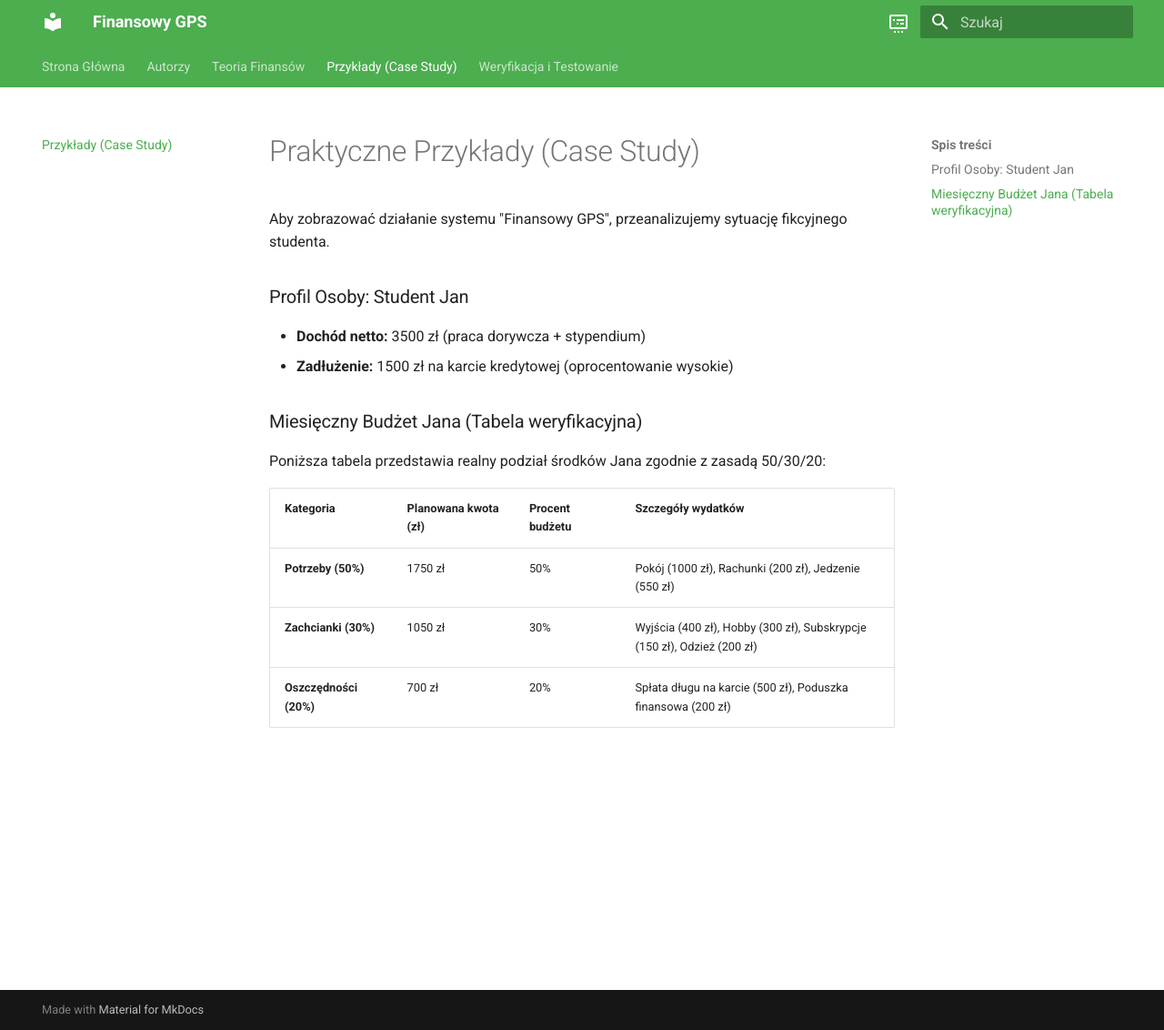
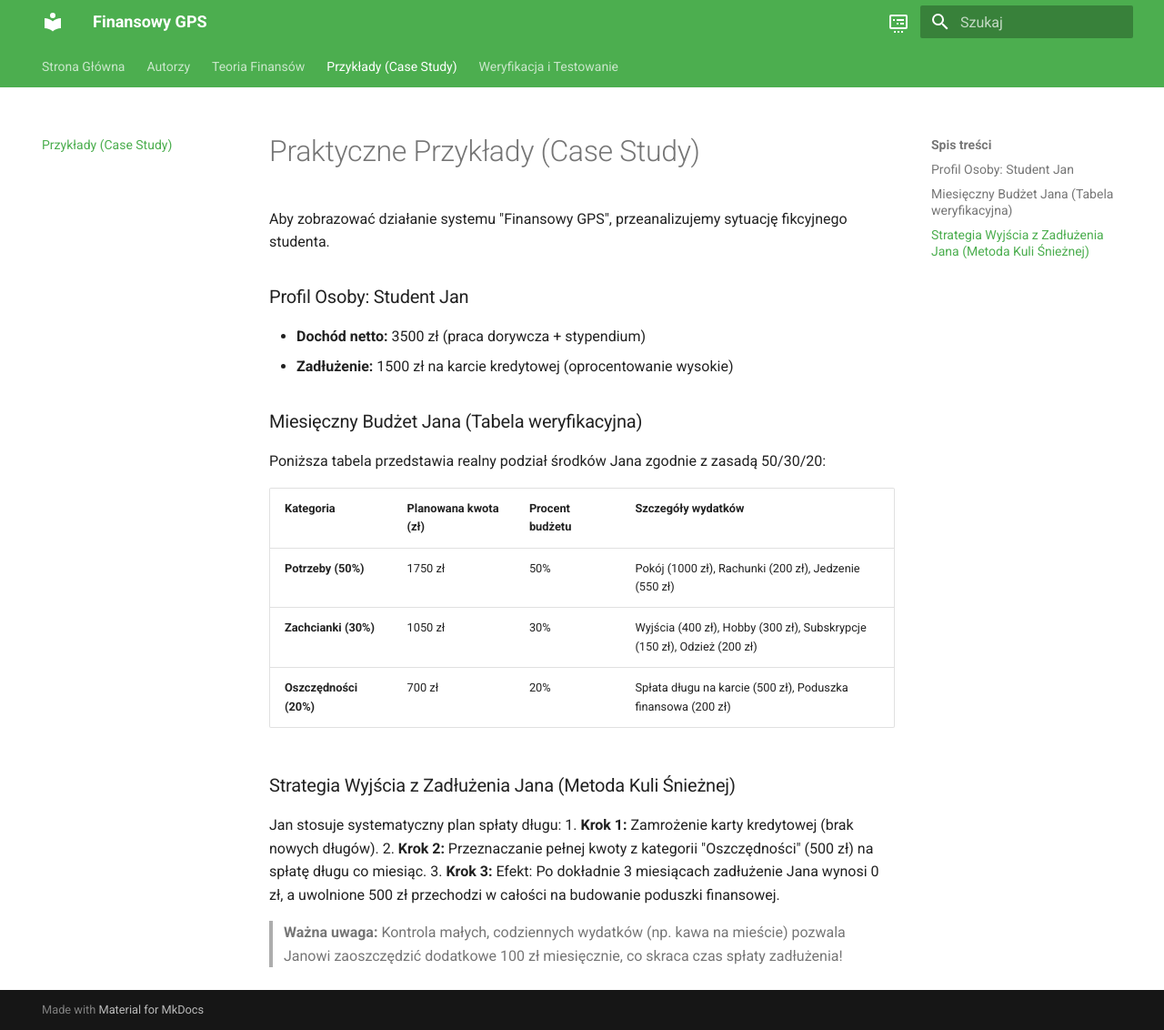
Before and after one commit to Anateims/swpz-projekt-dev, an MkDocs documentation site: the page built from docs/przyklady.md, in a window 1280 px wide and 1132 px high. Shown: the whole window at 91% size. Built offline with MkDocs 1.6.1 and Material for MkDocs 9.7.7, drawn with Linux system fonts in a browser that asks for light colours.

Commit message:
docs: dodanie strategii splaty zadluzenia metoda kuli snieznej

```diff
--- a/docs/przyklady.md
+++ b/docs/przyklady.md
@@ -14,3 +14,11 @@ Poniższa tabela przedstawia realny podział środków Jana zgodnie z zasadą 50
 | **Potrzeby (50%)** | 1750 zł | 50% | Pokój (1000 zł), Rachunki (200 zł), Jedzenie (550 zł) |
 | **Zachcianki (30%)**| 1050 zł | 30% | Wyjścia (400 zł), Hobby (300 zł), Subskrypcje (150 zł), Odzież (200 zł) |
 | **Oszczędności (20%)**| 700 zł | 20% | Spłata długu na karcie (500 zł), Poduszka finansowa (200 zł) |
+
+### Strategia Wyjścia z Zadłużenia Jana (Metoda Kuli Śnieżnej)
+Jan stosuje systematyczny plan spłaty długu:
+1.  **Krok 1:** Zamrożenie karty kredytowej (brak nowych długów).
+2.  **Krok 2:** Przeznaczanie pełnej kwoty z kategorii "Oszczędności" (500 zł) na spłatę długu co miesiąc.
+3.  **Krok 3:** Efekt: Po dokładnie 3 miesiącach zadłużenie Jana wynosi 0 zł, a uwolnione 500 zł przechodzi w całości na budowanie poduszki finansowej.
+
+> **Ważna uwaga:** Kontrola małych, codziennych wydatków (np. kawa na mieście) pozwala Janowi zaoszczędzić dodatkowe 100 zł miesięcznie, co skraca czas spłaty zadłużenia!
```
